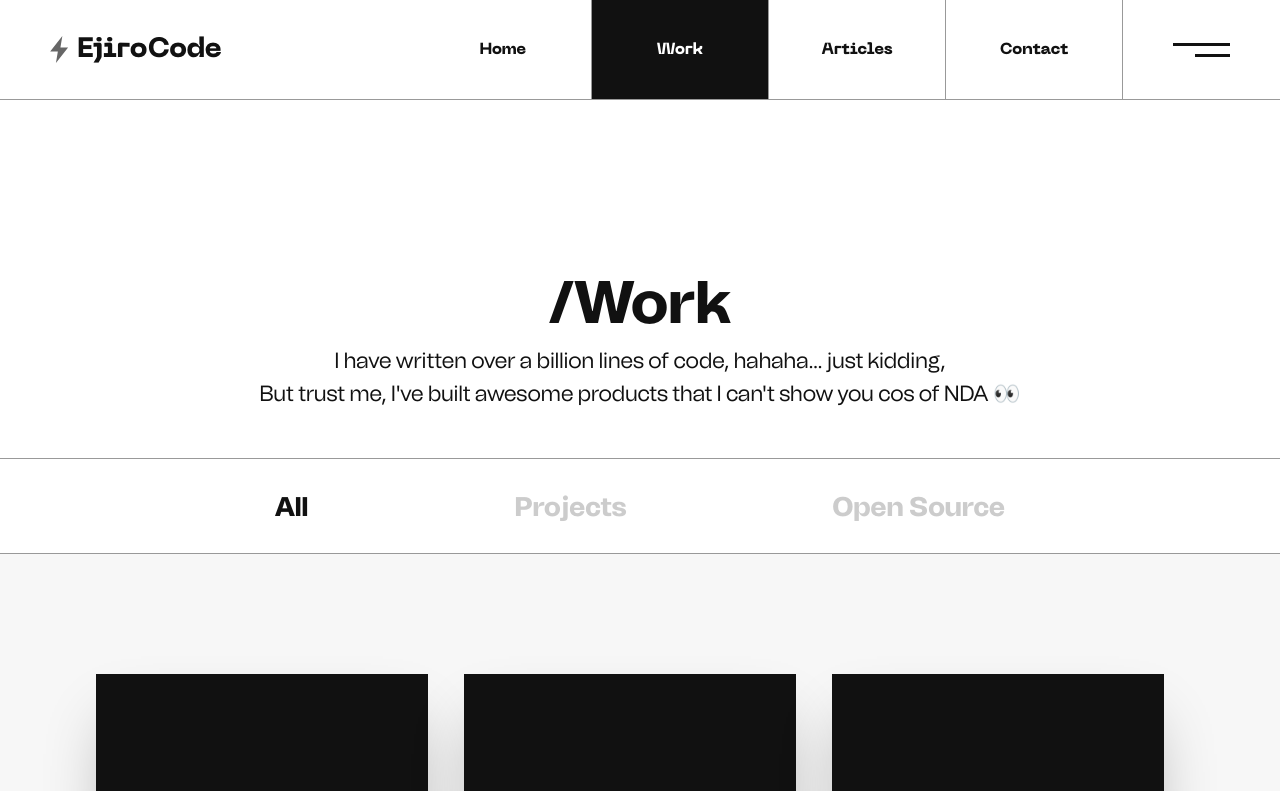
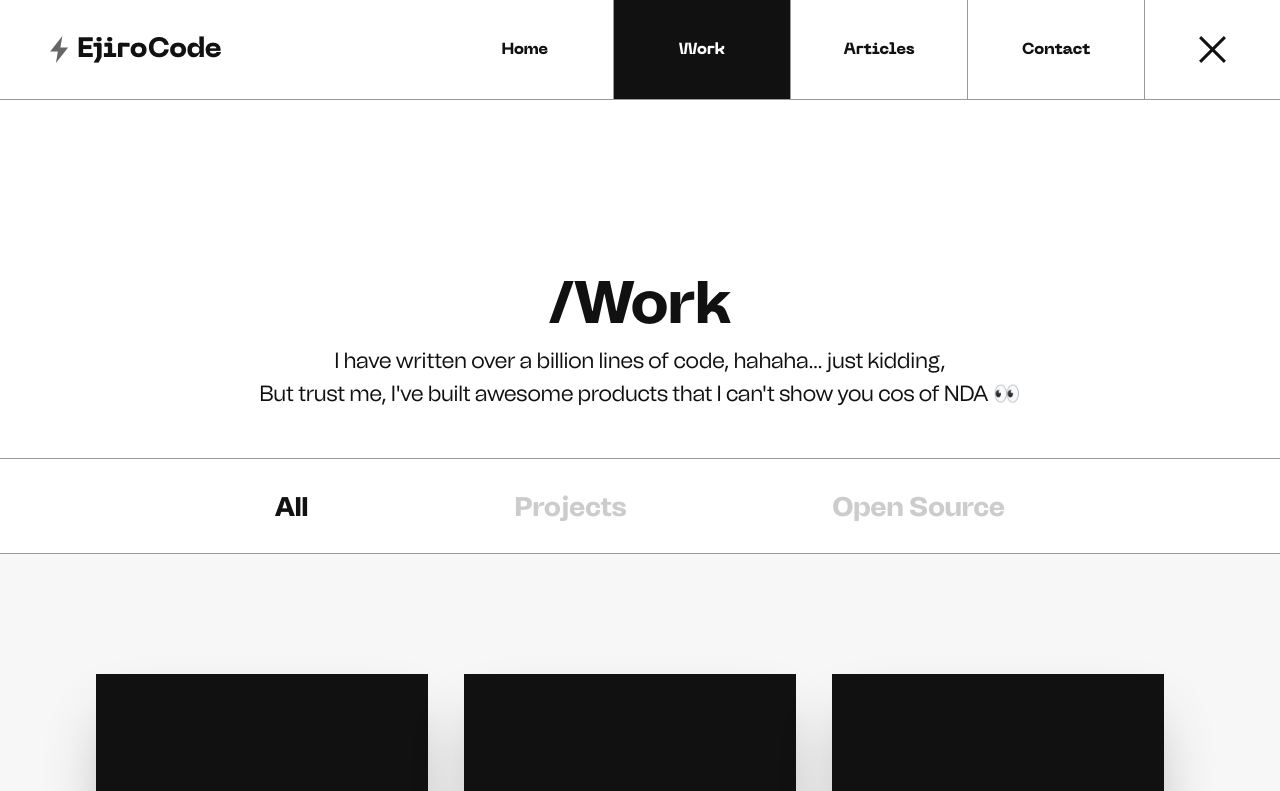
Before and after one commit to ejirocodes/portfolio-1, a Next.js app: page /work in a window 1280 px wide. Shown: the top 791 px of the page. Built offline with nearby package versions, Linux system fonts and the light colour scheme.

Commit message:
style nav close button

```diff
--- a/components/navigation/NavMain.tsx
+++ b/components/navigation/NavMain.tsx
@@ -93,8 +93,28 @@ export const NavMain = () => {
 
             // onClick={toggleNav}
           >
-            <span className="bg-dark w-[57px] mb-[8px] h-[3px] inline-flex"></span>
-            <span className="bg-dark w-[35px] h-[3px] inline-flex"></span>
+            <span
+              className={`bg-dark w-[57px] mb-[8px] h-[3px] inline-flex
+
+              transition ease-in-out duration-300 -rotate-45
+              !mb-0
+              !w-[35px]
+              absolute
+              z-50
+              `}
+              // ${isNav ? "active-nav" : ""}
+            ></span>
+            <span
+              className={`bg-dark w-[35px] h-[3px] inline-flex
+
+              !w-[35px]
+              z-50
+
+                          transition ease-in-out duration-300 rotate-45
+
+
+            `}
+            ></span>
           </button>
         </div>
       </nav>
--- a/components/navigation/NavOpen.tsx
+++ b/components/navigation/NavOpen.tsx
@@ -29,7 +29,7 @@ const NavOpen = () => {
   const toggleNav = useContext(NavUpdateContext);
 
   return (
-    <nav className="bg-slate-100 w-screen h-screen fixed top-0 z-30">
+    <nav className="bg-white w-screen h-screen fixed top-0 z-30">
       <section className="flex items-center justify-between px-[107px] pt-[100px]">
         <Logo url="" />
         <div>
```
Also changed, not shown: public/img/archub.svg.
